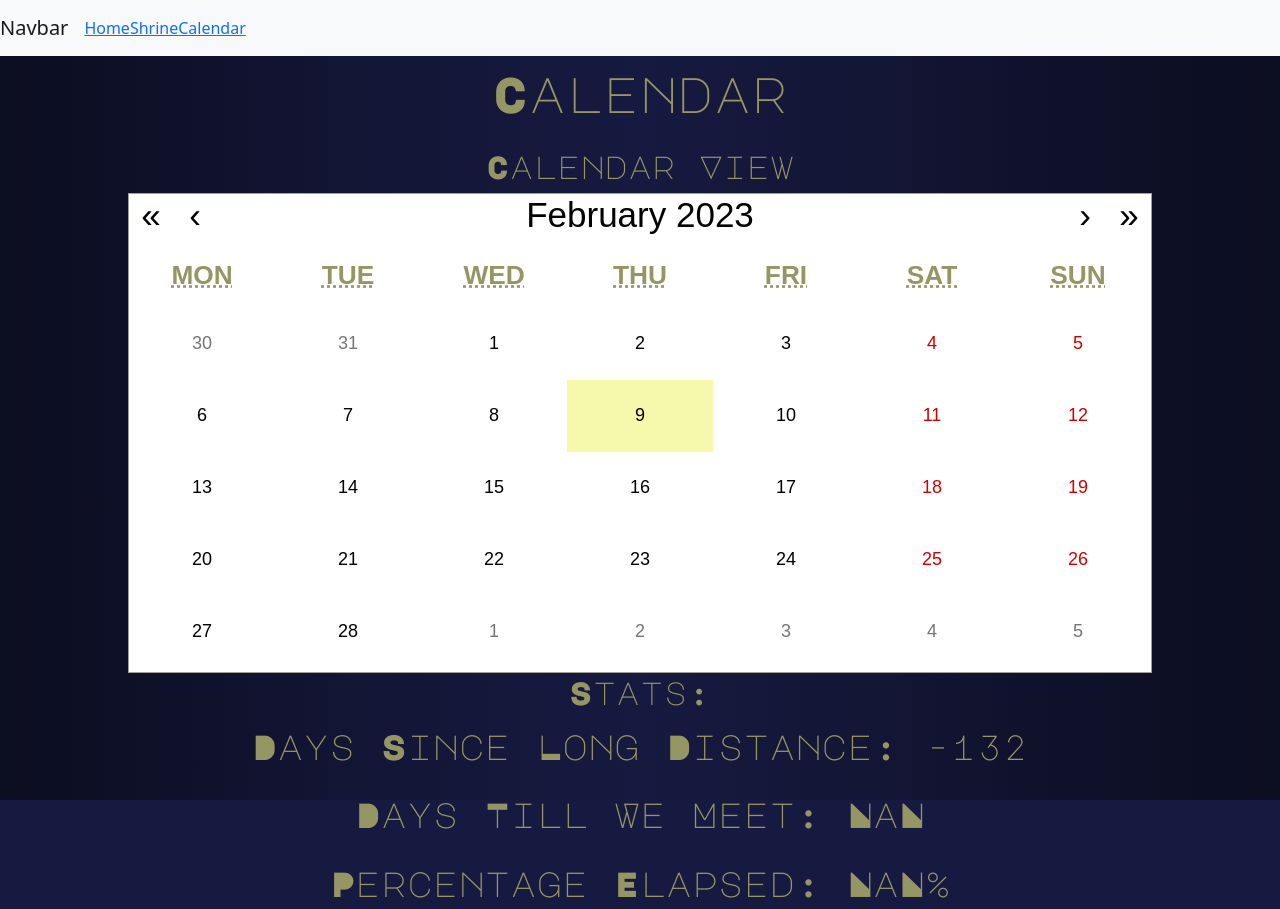
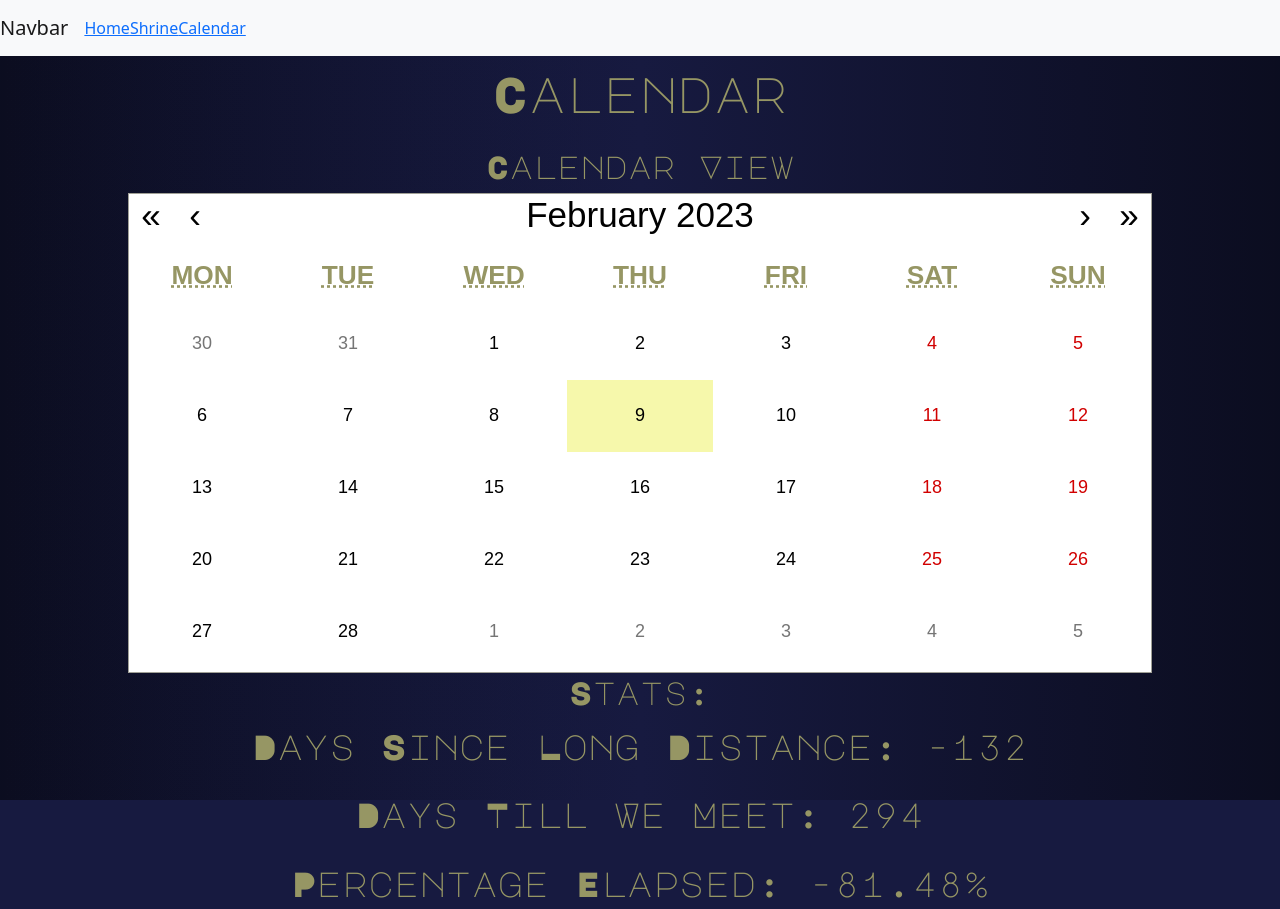
Before and after one commit to Ellimyst/Ellimyst.github.io, a React (Create React App) app: page /calendar in a window 1280 px wide. Built offline with nearby package versions, Linux system fonts and the light colour scheme.

Commit message:
double oops

```diff
--- a/src/pages/CalendarPage.js
+++ b/src/pages/CalendarPage.js
@@ -14,7 +14,7 @@ const CalendarPage = ({checkAuth}) => {
 
   // Set your startDate and endDate here
   const startDateStr = '2023-06-22';
-  const endDateStr = '2023-11-31';
+  const endDateStr = '2023-12-01';
   const startDate = moment(startDateStr);
   const endDate = moment(endDateStr);
 
```
